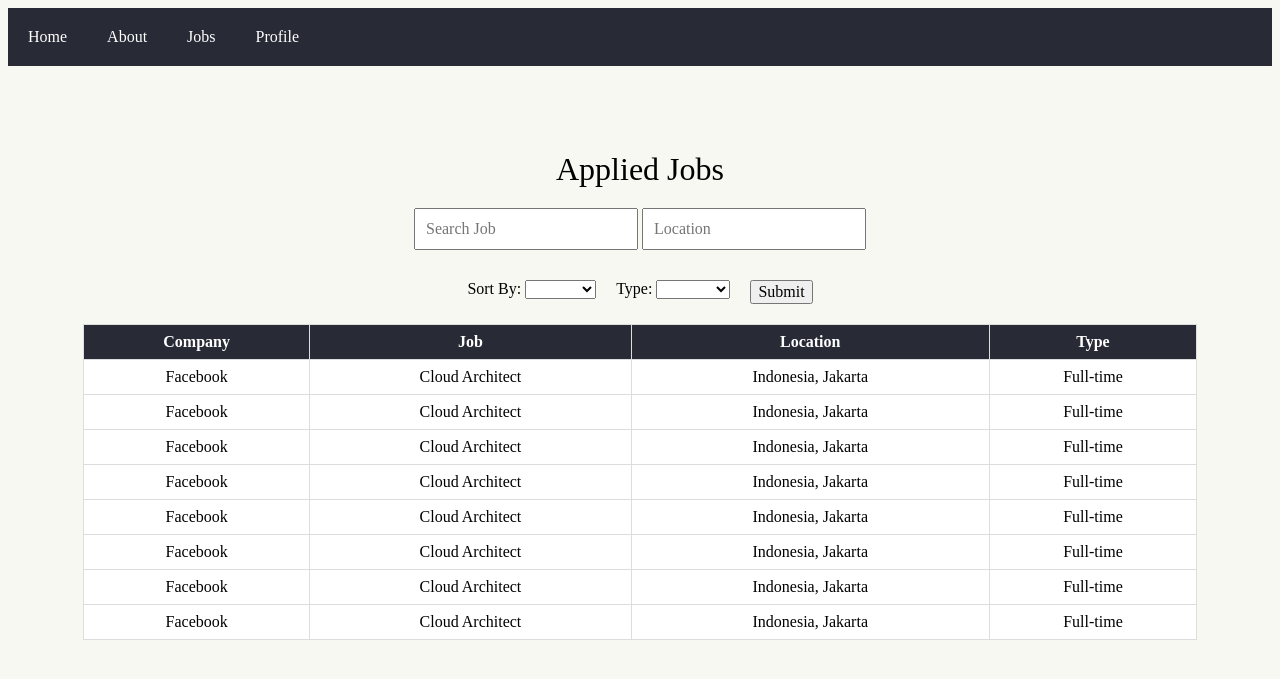
After one commit to yopifebrian/owork_php, a PHP site: page /views/user/job-search.php in a window 1280 px wide. The commit adds this page. Shown: the top 679 px of the page. Run offline with PHP 8.4, Linux system fonts and the light colour scheme.

Commit message:
nambah jamal

```diff
--- a/css/styles.css
+++ b/css/styles.css
@@ -1,12 +1,128 @@
-body{
-	margin: 0;
-	padding: 0;
-	background: #efefef;
-	font-size: 16px;
-	color: #777;
-	font-family: sans-serif;
-	font-weight: 300;
-}
+html,body{
+    font-family: "Fira Mono", serif;
+    background-color: #F8F8F2;
+  }
+
+  .container {
+    margin : 0px;
+      display :flex;
+    background-color: #282A36;
+
+  }
+
+  .container > div {
+      padding: 20px;
+      text-align: center;
+      color: #fff;
+      width: auto;
+
+  }
+
+  .content-container {
+    margin: 75px 75px 25px 75px;
+    text-align: center;
+    display: flex;
+    flex-direction: column;
+  }
+
+  .content-container > div {
+
+      padding: 10px;
+      color: black;
+
+
+  }
+
+  .content-container > div > div {
+
+      padding: 10px;
+      color: black;
+
+
+  }
+
+  .content-title {
+    font-size: 2em
+  }
+
+  .sort {
+    display: flex;
+    flex-direction: row;
+    justify-content: center;
+  }
+
+  .content-container > div > input {
+
+      padding: 10px;
+      color: black;
+  }
+
+  input {
+    font-family: "Fira Mono", serif;
+    font-size: 1em;
+  }
+
+  select {
+    font-family: "Fira Mono", serif;
+  }
+
+  #jobtable {
+    font-family: "Fira Mono", serif;
+    border-collapse: collapse;
+    width: 100%;
+    color: black;
+    background-color: white;}
+
+  #jobtable td, #jobtable th {
+    border: 1px solid #ddd;
+    padding: 8px;
+  }
+
+  #jobtable th {
+    color: white;
+    background-color: #282A36;
+  }
+
+  .hover-underline-animation {
+      display: inline-block;
+      position: relative;
+      color: white;
+    }
+
+    .hover-underline-animation::after {
+      content: '';
+      position: absolute;
+      width: 100%;
+      transform: scaleX(0);
+      height: 2px;
+      bottom: 0;
+      left: 0;
+      background-color: #ffffff;
+      transform-origin: bottom right;
+      transition: transform 0.25s ease-out;
+    }
+
+    .hover-underline-animation:hover::after {
+      transform: scaleX(1);
+      transform-origin: bottom left;
+    }
+
+  .key {
+
+    display: flex;
+    flex-direction: row;
+    justify-content: center;
+
+  }
+
+  .key > div {
+    padding: 15px;
+  }
+
+  .job-page {
+    margin: 100px 100px 25px 100px;
+
+  }
 
 
 
--- /dev/null
+++ b/views/user/job-search.php
@@ -0,0 +1,106 @@
+<?php
+require_once '../partials/title-meta.php';
+?>
+<head>
+  <link rel="stylesheet" href="../../css/styles.css">
+</head>
+<body>
+    <nav class="container">
+        <div class="hover-underline-animation">Home</div>
+        <div class="hover-underline-animation">About</div>
+        <div class="hover-underline-animation">Jobs</div>
+        <div class="hover-underline-animation">Profile</div>
+      </nav>
+
+      <div class="content-container">
+        <div class="content-title">Applied Jobs</div>
+          <div>
+            <input type="text" placeholder="Search Job" name="search">
+            <input type="text" placeholder="Location" name="search">
+          </div>
+        <div class="sort">
+          <div class="Sort-by">
+            <form action="/action_page.php">
+        <label for="cars">Sort By:</label>
+        <select >
+          <option value="" selected disabled hidden></option>
+          <option value="category">Category</option>
+          <option value="date">Date</option>
+          <option value="location">Location</option>
+        </select>
+      </form>
+          </div>
+          <div class="Sort"><label for="type">Type:</label>
+        <select >
+          <option value="" selected disabled hidden></option>
+          <option value="full-time">Full-time</option>
+          <option value="part-time">Part-time</option>
+          <option value="freelance">Freelance</option>
+        </select>
+
+        </div>
+          <div>
+          <input type="submit" value="Submit">
+          </div>
+        </div>
+        <table id="jobtable">
+        <tr>
+          <th>Company</th>
+          <th>Job</th>
+          <th>Location</th>
+          <th>Type</th>
+        </tr>
+        <tr>
+          <td>Facebook</td>
+          <td>Cloud Architect</td>
+          <td>Indonesia, Jakarta</td>
+          <td>Full-time</td>
+        </tr>
+       <tr>
+          <td>Facebook</td>
+          <td>Cloud Architect</td>
+          <td>Indonesia, Jakarta</td>
+          <td>Full-time</td>
+        </tr>
+          <tr>
+          <td>Facebook</td>
+          <td>Cloud Architect</td>
+          <td>Indonesia, Jakarta</td>
+          <td>Full-time</td>
+        </tr>
+          <tr>
+          <td>Facebook</td>
+          <td>Cloud Architect</td>
+          <td>Indonesia, Jakarta</td>
+          <td>Full-time</td>
+        </tr>
+          <tr>
+          <td>Facebook</td>
+          <td>Cloud Architect</td>
+          <td>Indonesia, Jakarta</td>
+          <td>Full-time</td>
+        </tr>
+          <tr>
+          <td>Facebook</td>
+          <td>Cloud Architect</td>
+          <td>Indonesia, Jakarta</td>
+          <td>Full-time</td>
+        </tr>
+          <tr>
+          <td>Facebook</td>
+          <td>Cloud Architect</td>
+          <td>Indonesia, Jakarta</td>
+          <td>Full-time</td>
+        </tr>
+          <tr>
+          <td>Facebook</td>
+          <td>Cloud Architect</td>
+          <td>Indonesia, Jakarta</td>
+          <td>Full-time</td>
+        </tr>
+      </table>
+        </div>
+      </div>
+
+</body>
+</html>
```
Also changed, not shown: job-page.html (deleted, +0 -56 lines), job-search.html (deleted, +0 -109 lines), views/user/job-page.php (added, +53 -0 lines).
